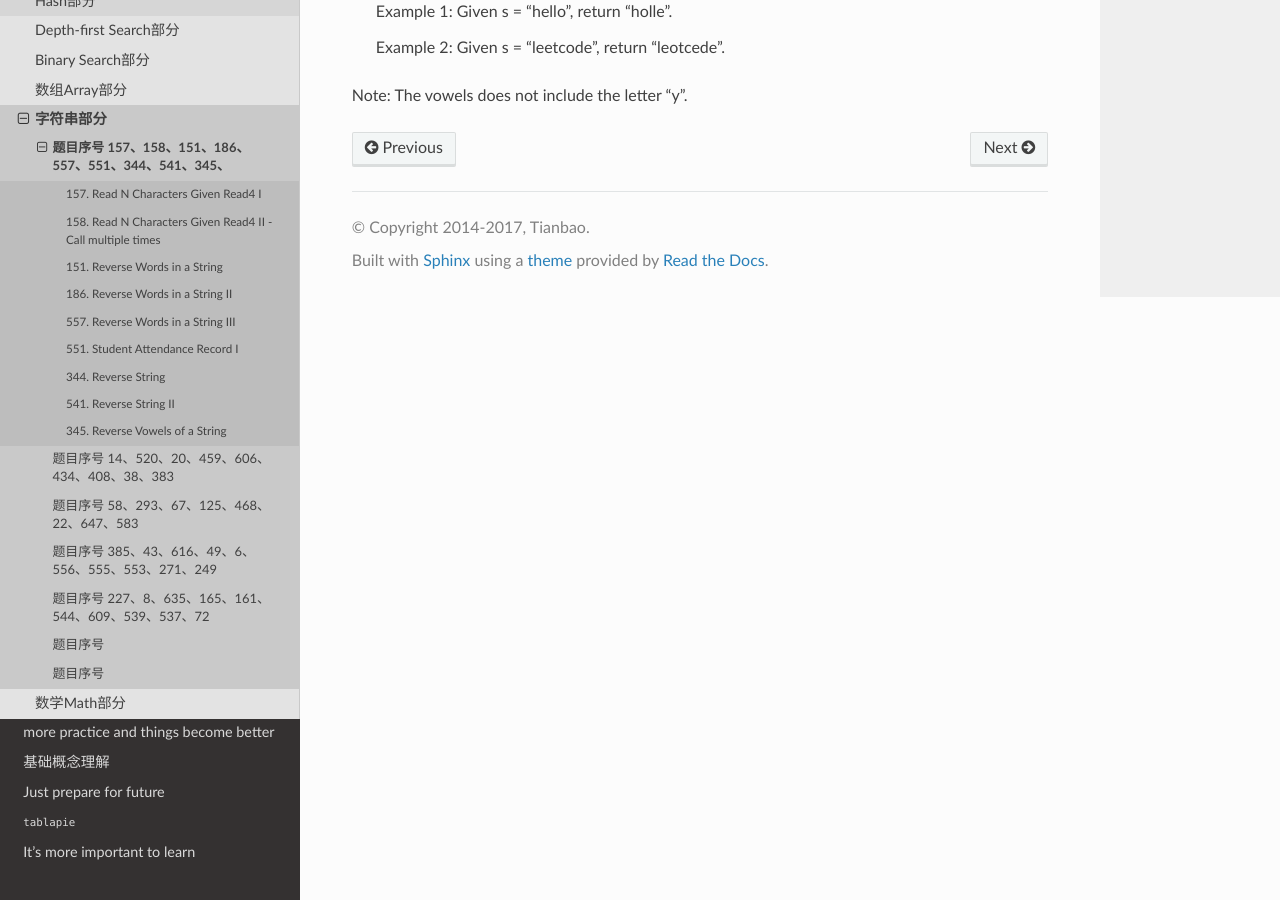
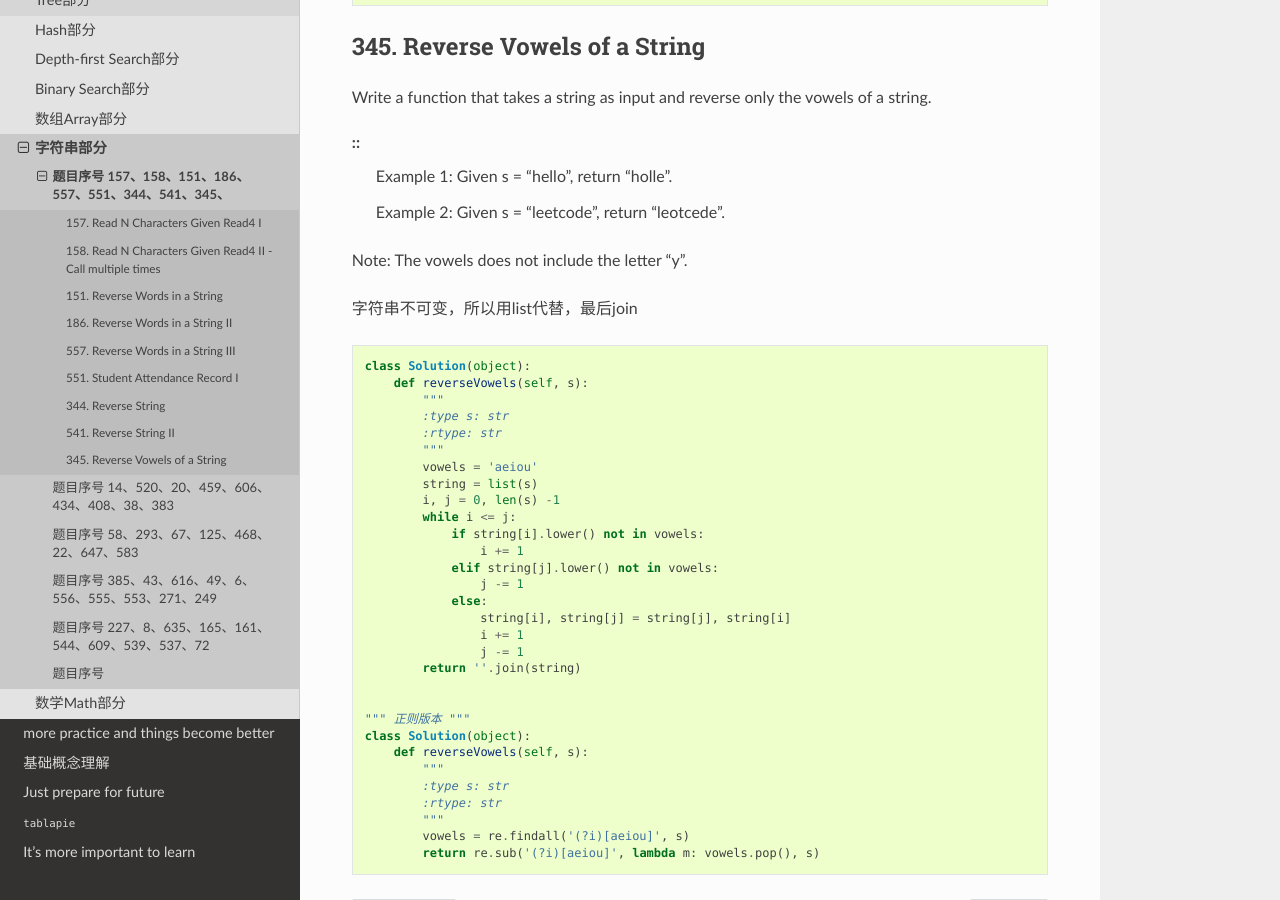
Before and after one commit to darcyWang/tianbao, a Sphinx documentation site: the page built from source/leetcode/string/stringone.rst, in a window 1280 px wide and 900 px high, scrolled down 7154 px. Built offline with Sphinx 7.4.7 and the Read the Docs theme 2.0.0, drawn with Linux system fonts in a browser that asks for light colours; some of the changed text lies outside the part shown.

Commit message:
Initial Commit

```diff
--- a/source/leetcode/string/index.rst
+++ b/source/leetcode/string/index.rst
@@ -15,4 +15,3 @@
    stringfour.rst
    stringfive.rst
    stringsix.rst
-   stringseven.rst
--- a/source/leetcode/string/stringone.rst
+++ b/source/leetcode/string/stringone.rst
@@ -252,7 +252,7 @@
 
 Note: In the string, each word is separated by single space and there will not be any extra space in the string.
 
-
+这个问题跟上面的差不多  答案应该是一样的， 可以参考一下
 
 JavaScript答案
 
@@ -310,6 +310,11 @@
 Given s = "hello", return "olleh".
 
 
+.. code-block:: javascript
+
+    let s = 'hello'
+    console.log(s.split('').reverse().join(''))
+
 
 541. Reverse String II
 ----------------------
@@ -344,6 +349,8 @@
         }
         return arr.join('');
     };
+
+
     function reverse(arr,i,j){
         while(i < j) {
             var tmp = arr[i];
@@ -369,3 +376,40 @@
 
 Note:
 The vowels does not include the letter "y".
+
+
+字符串不可变，所以用list代替，最后join
+
+
+.. code-block:: python
+
+    class Solution(object):
+        def reverseVowels(self, s):
+            """
+            :type s: str
+            :rtype: str
+            """
+            vowels = 'aeiou'
+            string = list(s)
+            i, j = 0, len(s) -1
+            while i <= j:
+                if string[i].lower() not in vowels:
+                    i += 1
+                elif string[j].lower() not in vowels:
+                    j -= 1
+                else:
+                    string[i], string[j] = string[j], string[i]
+                    i += 1
+                    j -= 1
+            return ''.join(string)
+
+
+    """ 正则版本 """
+    class Solution(object):
+        def reverseVowels(self, s):
+            """
+            :type s: str
+            :rtype: str
+            """
+            vowels = re.findall('(?i)[aeiou]', s)
+            return re.sub('(?i)[aeiou]', lambda m: vowels.pop(), s)
```
Also changed, not shown: other parts of source/leetcode/string/stringone.rst (+1 -1 lines), source/leetcode/string/stringsix.rst (+114 -0 lines).
